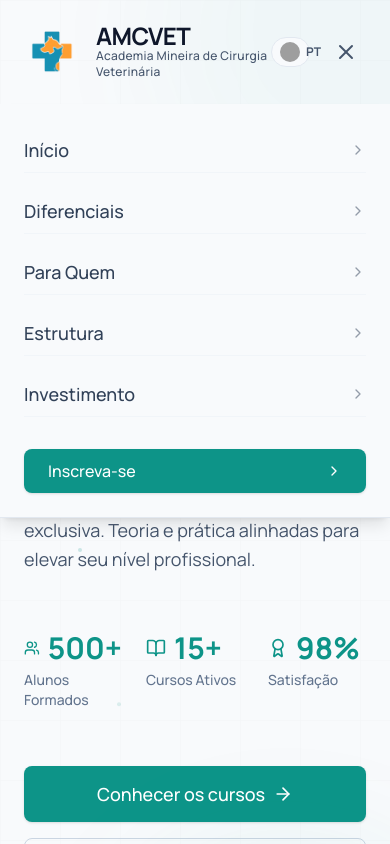
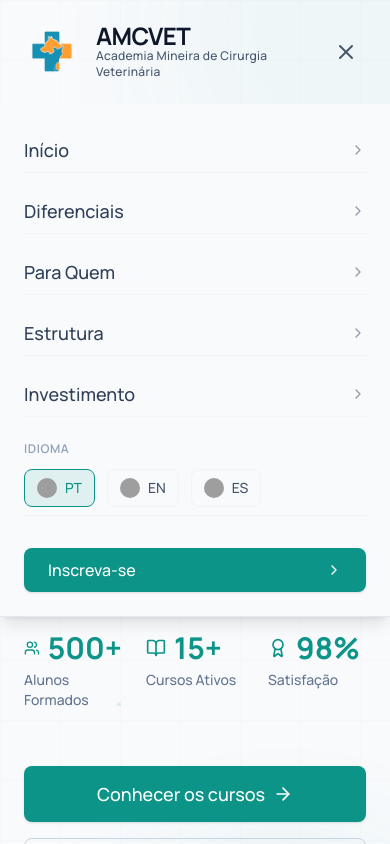
Before and after one commit to mindflowai1/amc-vet, a Next.js app: page / in a window 390 px wide. Both pictures are taken after a click on the button 346 px from the left and 52 px from the top of the page. Shown: the top 844 px of the page. Built offline with nearby package versions, Linux system fonts and the light colour scheme; grey boxes are pictures that could not be loaded.

Commit message:
Update Navbar.tsx

```diff
--- a/src/components/layout/Navbar.tsx
+++ b/src/components/layout/Navbar.tsx
@@ -153,20 +153,8 @@
                         </Link>
                     </div>
 
-                    {/* Mobile Menu Toggle & Languages */}
+                    {/* Mobile Menu Toggle */}
                     <div className="flex items-center gap-4 md:hidden z-50">
-                        {/* Mobile Language Cycle Button */}
-                        <button
-                            onClick={() => {
-                                const nextLang = language === 'pt' ? 'en' : language === 'en' ? 'es' : 'pt';
-                                setLanguage(nextLang);
-                            }}
-                            className="flex items-center gap-1.5 p-1 px-2 rounded-full bg-slate-50 border border-slate-200 active:scale-95 transition-transform"
-                        >
-                            <img src={currentFlag.src} alt={currentFlag.alt} className="w-5 h-5 rounded-full object-cover" />
-                            <span className="text-xs font-bold text-slate-600 uppercase">{currentFlag.code}</span>
-                        </button>
-
                         <button
                             onClick={() => setIsOpen(!isOpen)}
                             className="p-2 text-slate-600 hover:text-medical-teal transition-colors"
@@ -199,6 +187,31 @@
                                         </Link>
                                     </motion.div>
                                 ))}
+
+                                {/* Mobile Language Selector */}
+                                <motion.div variants={itemVariants} className="py-2 border-b border-slate-100">
+                                    <p className="text-xs font-semibold text-slate-400 uppercase tracking-wider mb-3">Idioma</p>
+                                    <div className="flex items-center gap-3">
+                                        {flags.map((flag) => (
+                                            <button
+                                                key={flag.code}
+                                                onClick={() => {
+                                                    setLanguage(flag.code as any);
+                                                    setIsOpen(false);
+                                                }}
+                                                className={cn(
+                                                    "flex items-center gap-2 px-3 py-2 rounded-lg transition-all duration-300 border",
+                                                    language === flag.code
+                                                        ? "bg-medical-teal/10 border-medical-teal text-medical-teal"
+                                                        : "bg-slate-50 border-slate-100 text-slate-600 hover:bg-slate-100"
+                                                )}
+                                            >
+                                                <img src={flag.src} alt={flag.alt} className="w-5 h-5 rounded-full object-cover" />
+                                                <span className="text-sm font-medium">{flag.code.toUpperCase()}</span>
+                                            </button>
+                                        ))}
+                                    </div>
+                                </motion.div>
                                 <motion.div variants={itemVariants} className="pt-4">
                                     <Link
                                         href="/#cadastro"
```
